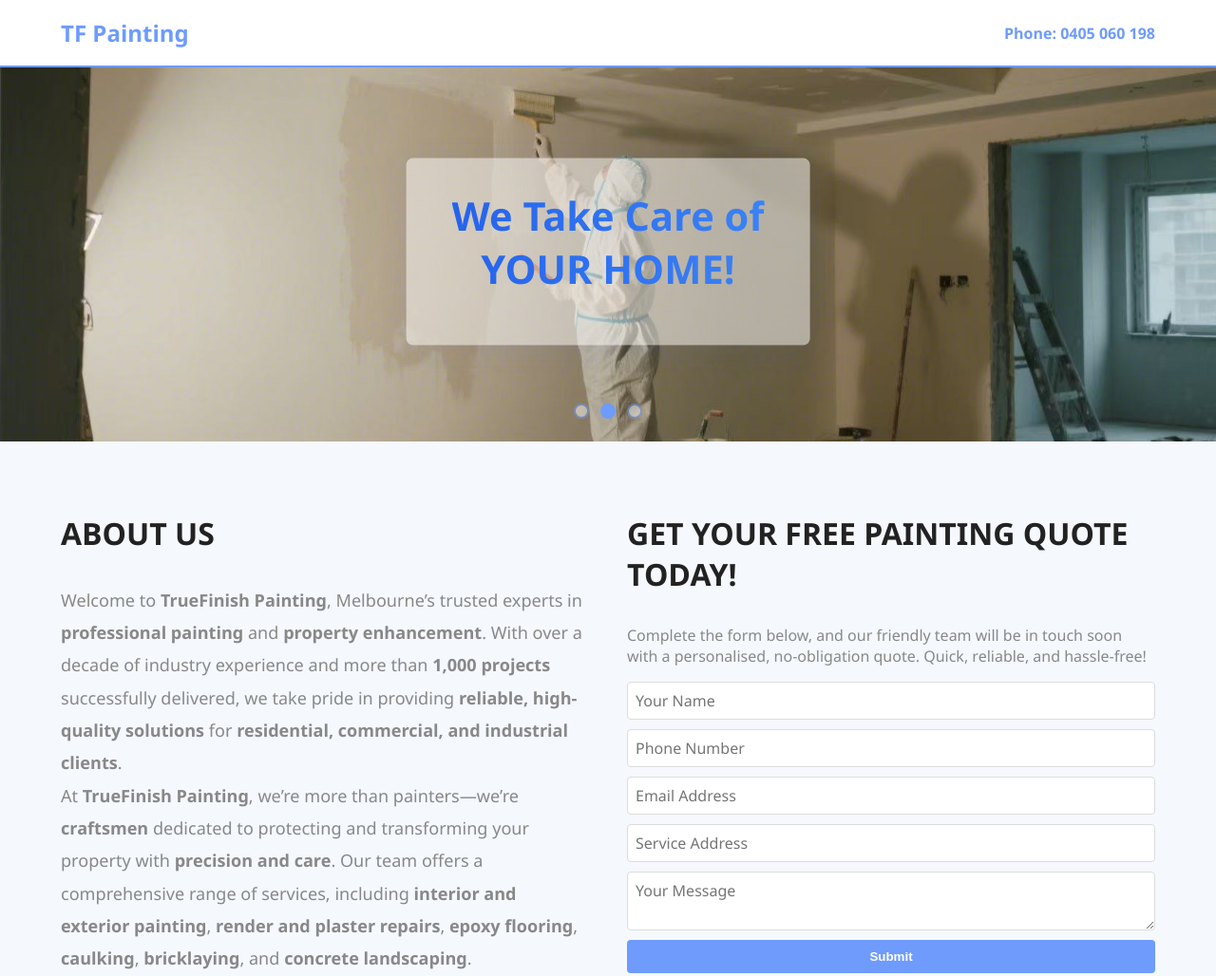
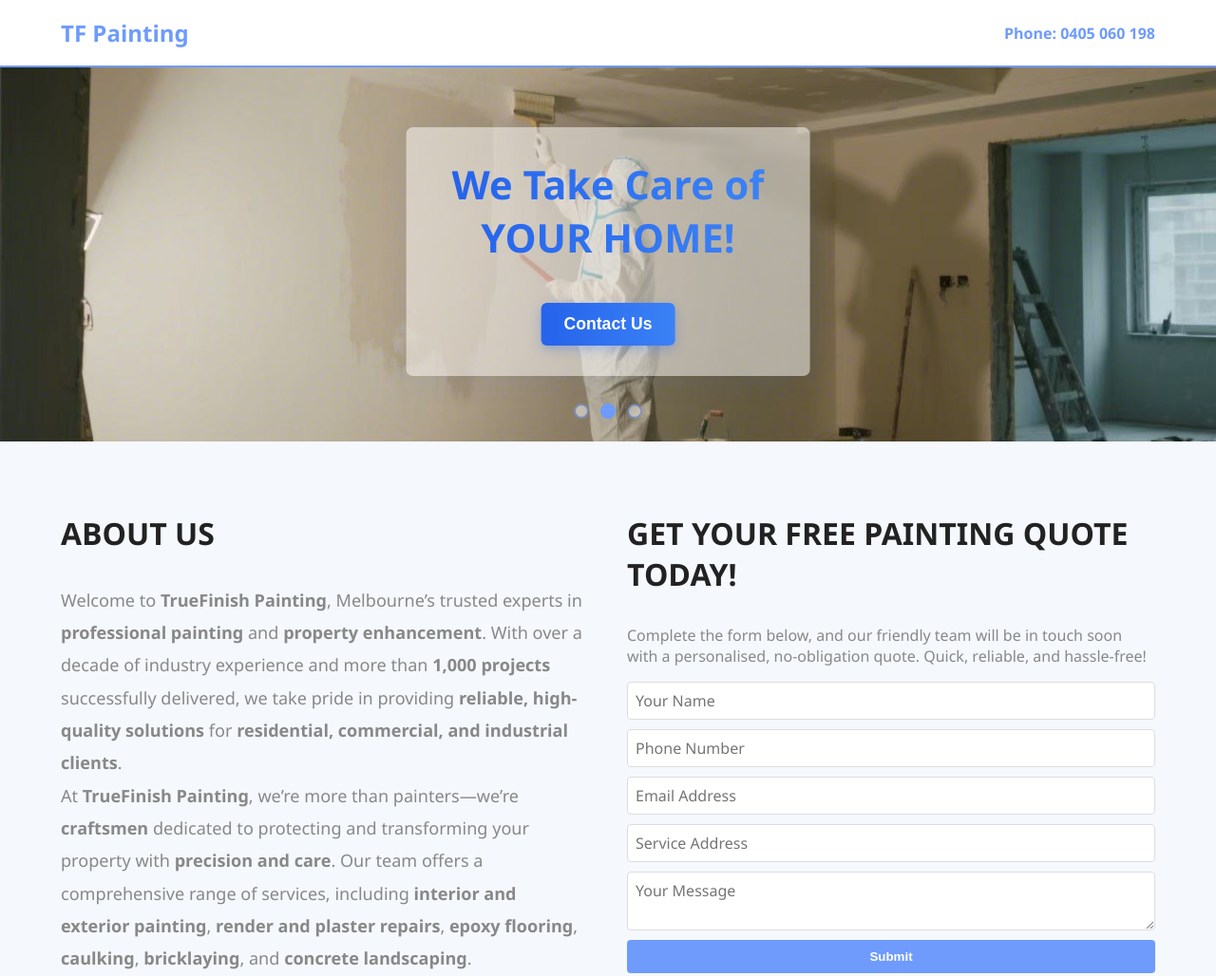
Before and after one commit to Zeavan-W/Painting-Service, a plain HTML site: page index.html in a window 1280 px wide. Shown: the top 1028 px of the page at 95% size. Drawn offline with Linux system fonts and the light colour scheme.

Commit message:
Add files via upload

```diff
--- a/index.html
+++ b/index.html
@@ -4,6 +4,10 @@
   <meta charset="UTF-8">
   <meta name="viewport" content="width=device-width, initial-scale=1.0">
   <title>TrueFinish Painting - Your Home Expert</title>
+  <link rel="icon" type="image/x-icon" href="favicon.ico">
+  <link rel="icon" type="image/png" sizes="32x32" href="favicon.jpg">
+  <link rel="icon" type="image/png" sizes="16x16" href="favicon.jpg">
+  <link rel="apple-touch-icon" sizes="180x180" href="favicon.jpg">
   <link rel="stylesheet" href="style.css">
 </head>
 <body>
@@ -37,6 +41,7 @@
       </div>
       <div class="banner-content">
         <h1>We Take Care of <br>YOUR HOME!</h1>
+        <button class="contact-btn" onclick="scrollToForm()">Contact Us</button>
       </div>
     </div>
   </section>
@@ -69,6 +74,14 @@
       timer = setInterval(() => changeSlide(1), 3500);
     }
     resetTimer();
+  </script>
+
+  <script>
+    function scrollToForm() {
+      document.querySelector('.about-form').scrollIntoView({
+        behavior: 'smooth'
+      });
+    }
   </script>
 
   <!-- About Us -->
--- a/style.css
+++ b/style.css
@@ -105,6 +105,24 @@ nav a {
   color: #b0b3b8;
   -webkit-text-fill-color: #b0b3b8;
   background: none;
+}
+.contact-btn {
+  background: var(--main-btn);
+  color: white;
+  border: none;
+  padding: 12px 24px;
+  font-size: 1.1em;
+  font-weight: 600;
+  border-radius: 6px;
+  cursor: pointer;
+  margin-top: 20px;
+  transition: all 0.3s ease;
+  box-shadow: 0 4px 12px rgba(37, 99, 235, 0.3);
+}
+.contact-btn:hover {
+  background: var(--main-btn-hover);
+  transform: translateY(-2px);
+  box-shadow: 0 6px 20px rgba(37, 99, 235, 0.4);
 }
 .banner h1 {
   margin: 0 0 16px 0;
```
Also changed, not shown: favicon.jpg (added).
